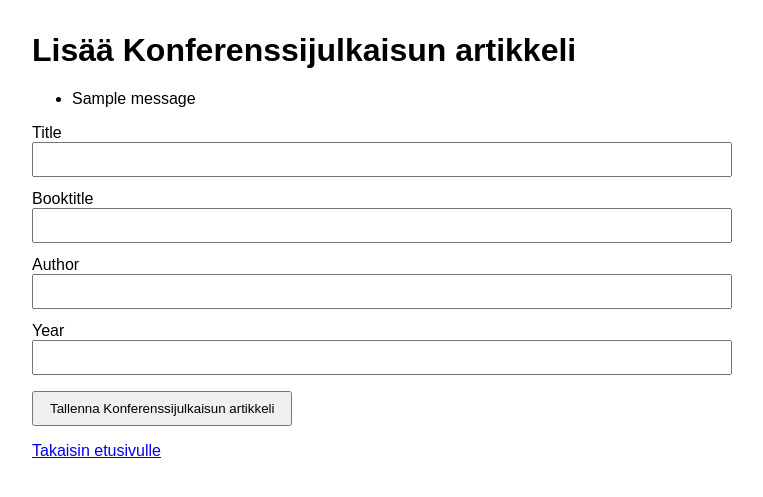
After one commit to kuhalainen/PMVALO-Miniprojekti, a Flask app: page /inproceedings/new in a window 1280 px wide. The commit adds this page. Shown: the top 497 px of the page, without its empty margins (258-1021 px from the left). Run offline with Flask 3, Linux system fonts and the light colour scheme; one stand-in notice (Sample message) is shown.

Commit message:
implement inproceedings adding, editing and deleting

```diff
--- a/src/app.py
+++ b/src/app.py
@@ -24,20 +24,23 @@ def index():
     countbooks = len(books)
     articles = db_helper.get_articles()
     countarticles = len(articles)
-
+    inproceedings = db_helper.get_inproceedings()
+    countinproceedings = len(inproceedings)
     return render_template("index.html", books=books, articles = articles,
-                            countbooks = countbooks, countarticles = countarticles)
-
+                            countbooks = countbooks, countarticles = countarticles,
+                            inproceedings = inproceedings, countinproceedings = countinproceedings)
 
 @app.route('/books/new')
 def new_book():
     return render_template('book_form.html')
 
-
 @app.route('/articles/new')
 def new_article():
     return render_template('article_form.html')
 
+@app.route('/inproceedings/new')
+def new_inproceeding():
+    return render_template('inproceeding_form.html')
 
 @app.route('/books/create', methods=['POST'])
 def create_book():
@@ -97,6 +100,31 @@ def create_article():
     db.session.commit()
 
     flash('Artikkeli lisätty onnistuneesti', 'success')
+    return redirect('/')
+
+@app.route('/inproceedings/create', methods=['POST'])
+def create_inproceeding():
+    title = request.form.get('title')
+    author = request.form.get('author')
+    year = request.form.get('year')
+    booktitle = request.form.get('booktitle')
+
+    # Minimal validation: title and author required
+    if not title or not author:
+        flash('Title and author are required.', 'error')
+        return redirect('/inproceedings/new')
+
+    sql = text("INSERT INTO inproceedings (title, writer, year, booktitle)" \
+    "VALUES (:title, :writer, :year, :booktitle)")
+    db.session.execute(sql, {
+       'title': title,
+       'writer': author,
+       'year': year,
+       'booktitle': booktitle,
+    })
+    db.session.commit()
+
+    flash('Konferenssijulkaisun Artikkeli lisätty onnistuneesti', 'success')
     return redirect('/')
 
 @app.route('/book/<int:book_id>')
@@ -210,6 +238,58 @@ def remove_article(article_id):
             flash('Artikkeli poistettu onnistuneesti', 'success')
             return redirect('/')
         return redirect('/article/' + str(article_id))
+
+@app.route('/inproceeding/<int:inproceeding_id>')
+def inproceeding(inproceeding_id):
+    current_inproceeding = db_helper.get_inproceeding(inproceeding_id)
+
+    return render_template("/inproceeding.html", inproceeding=current_inproceeding)
+
+@app.route('/edit_inproceeding/<int:inproceeding_id>')
+def edit_inproceeding(inproceeding_id):
+    current_inproceeding = db_helper.get_inproceeding(inproceeding_id)
+
+    return render_template('edit_inproceeding.html', inproceeding=current_inproceeding)
+
+@app.route('/inproceedings/edit/<int:inproceeding_id>', methods=['POST'])
+def edit_inproceeding_post(inproceeding_id):
+    title = request.form.get('title')
+    author = request.form.get('author')
+    year = request.form.get('year')
+    booktitle = request.form.get('booktitle')
+
+    # Minimal validation: title and author required
+    if not title or not author:
+        flash('Title and author are required.', 'error')
+        return redirect(f'/edit_inproceeding/{inproceeding_id}')
+
+    sql = text("UPDATE inproceedings SET title = :title, writer = :writer," \
+    " year = :year, booktitle = :booktitle WHERE id = :id")
+    db.session.execute(sql, {
+       'title': title,
+       'writer': author,
+       'year': year,
+       'booktitle': booktitle,
+       'id': inproceeding_id
+    })
+    db.session.commit()
+
+    flash('Konferenssijulkaisun artikkelin tiedot päivitetty onnistuneesti', 'success')
+    return redirect('/')
+
+@app.route('/remove_inproceeding/<int:inproceeding_id>', methods=['GET', 'POST'])
+def remove_inproceeding(inproceeding_id):
+    inproceeding = db_helper.get_inproceeding(inproceeding_id)
+
+    if request.method == 'GET':
+        return render_template('remove_inproceeding.html', inproceeding=inproceeding)
+    if request.method == 'POST':
+        if "remove" in request.form:
+            db_helper.delete_inproceeding(inproceeding_id)
+            flash('Konferenssijulkaisun artikkeli poistettu onnistuneesti', 'success')
+            return redirect('/')
+        return redirect('/inproceeding/' + str(inproceeding_id))
+
 if test_env:
     @app.route("/reset_db")
     def reset_database():
--- /dev/null
+++ b/src/templates/inproceeding_form.html
@@ -0,0 +1,37 @@
+<!doctype html>
+<html>
+  <head>
+    <title>Lisää Konferenssijulkaisun artikkeli</title>
+    <link rel="stylesheet" href="/static/main.css">
+  </head>
+  <body>
+    <h1>Lisää Konferenssijulkaisun artikkeli</h1>
+
+    {% with messages = get_flashed_messages(with_categories=true) %}
+      {% if messages %}
+        <ul class=flashes>
+          {% for category, message in messages %}
+            <li class="{{ category }}">{{ message }}</li>
+          {% endfor %}
+        </ul>
+      {% endif %}
+    {% endwith %}
+
+    <form method="post" action="/inproceedings/create">
+      <label for="title">Title</label>
+      <input id="title" name="title" type="text" required>
+
+      <label for="booktitle">Booktitle</label>
+      <input id="booktitle" name="booktitle" type="text">
+
+      <label for="author">Author</label>
+      <input id="author" name="author" type="text" required>
+
+      <label for="year">Year</label>
+      <input id="year" name="year" type="number" inputmode="numeric" pattern="[0-9]{4}">
+
+      <button type="submit">Tallenna Konferenssijulkaisun artikkeli</button>
+    </form>
+    <p><a href="/">Takaisin etusivulle</a></p>
+  </body>
+</html>
```
Also changed, not shown: src/db_helper.py (+17 -0 lines), src/schema.sql (+8 -0 lines), src/templates/edit_inproceeding.html (added, +35 -0 lines), src/templates/index.html (+18 -1 lines), src/templates/inproceeding.html (added, +28 -0 lines), src/templates/remove_inproceeding.html (added, +20 -0 lines), src/story_tests/validate_book_test.py (line endings or trailing spaces), 2 other files.
